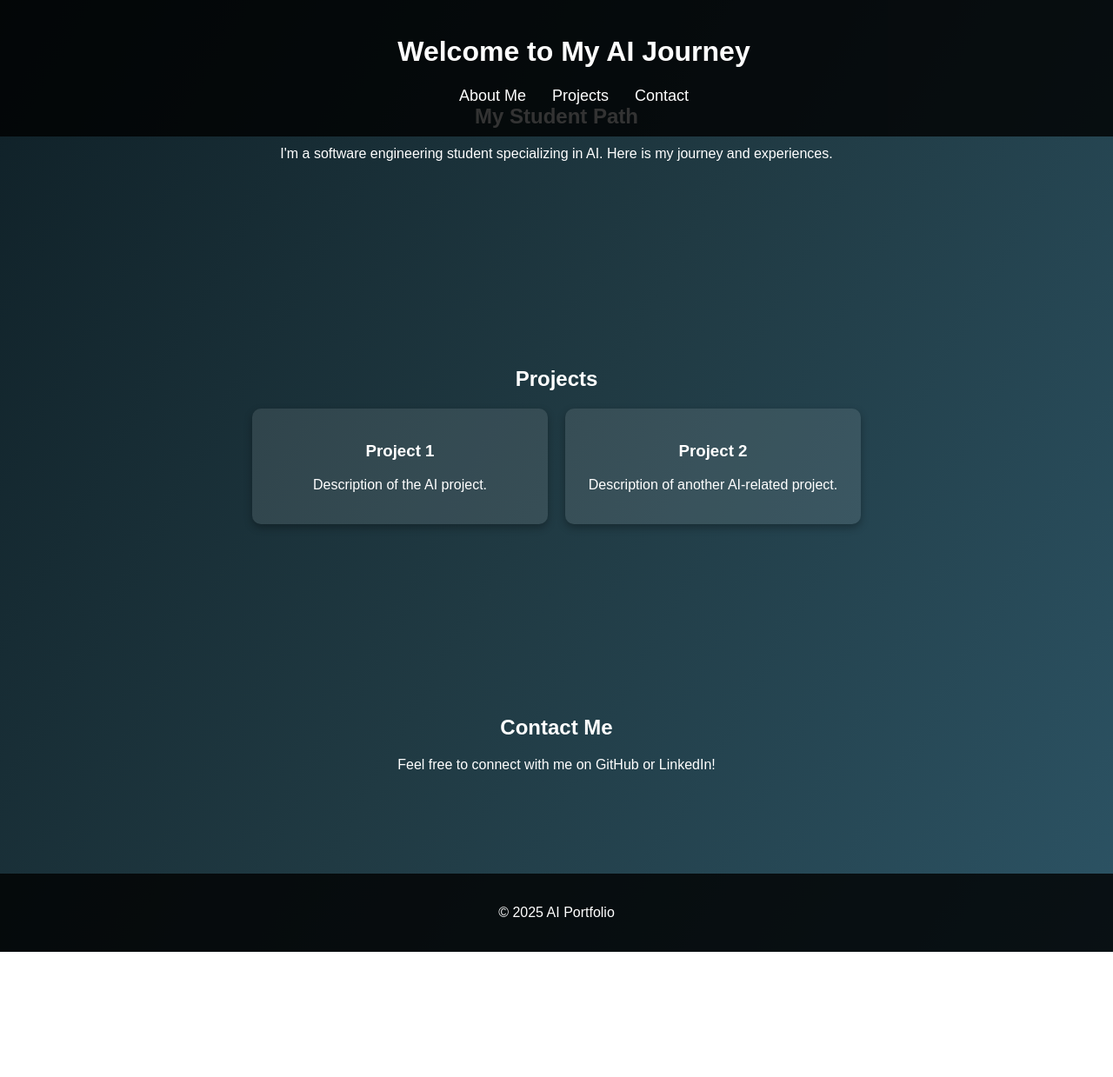
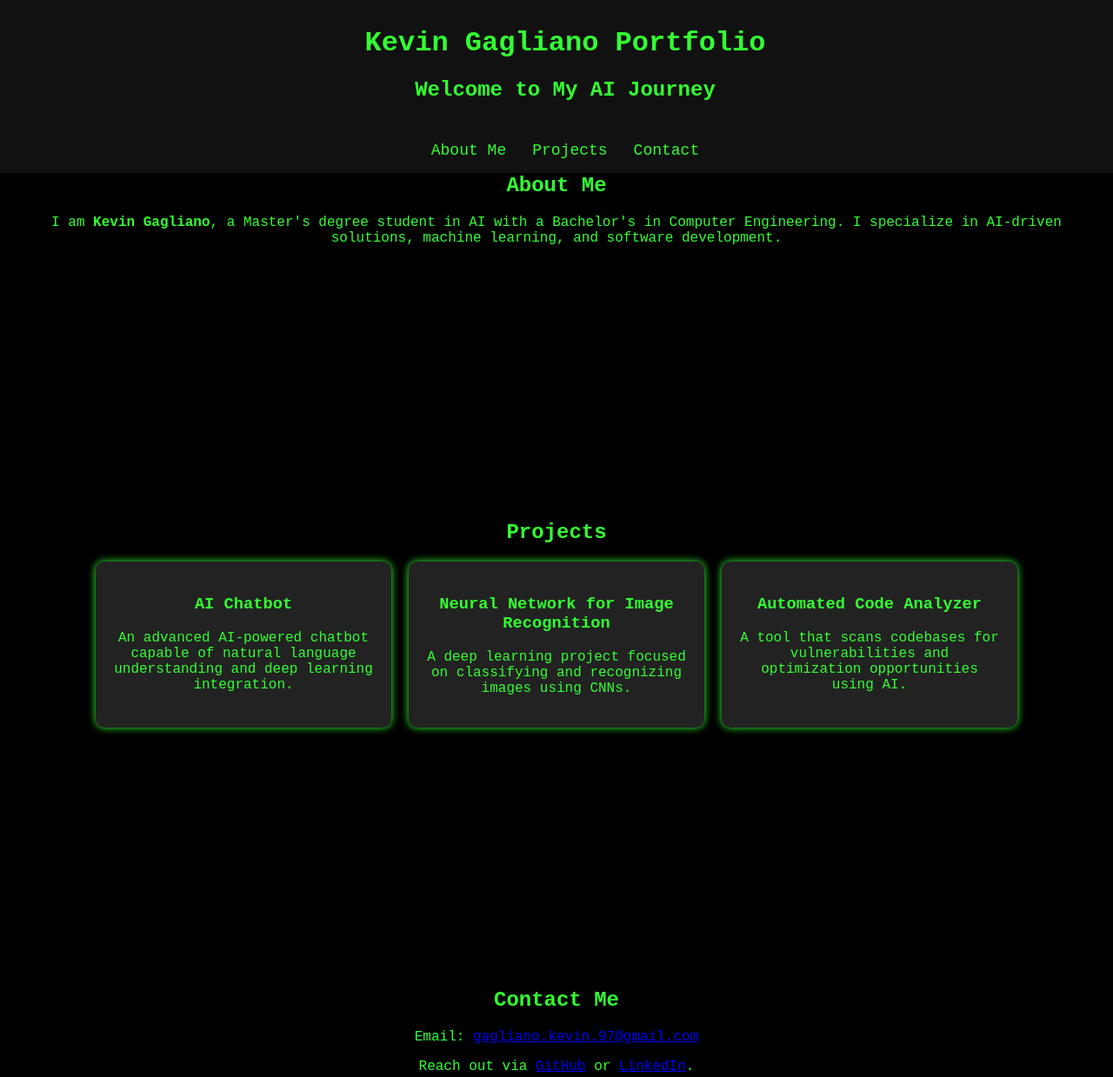
Before and after one commit to gagliano-kevin/gagliano-kevin.github.io, a plain HTML site: page index.html in a window 1280 px wide. Shown: the top 1239 px of the page at 87% size. Before the commit the page ends 1095 px from the top, so only its background shows below. Drawn offline with Linux system fonts and the light colour scheme.

Commit message:
css and js files

```diff
--- a/index.html
+++ b/index.html
@@ -1,67 +1,31 @@
+<!-- Created by Kevin Gagliano -->
 <!DOCTYPE html>
 <html lang="en">
 <head>
     <meta charset="UTF-8">
     <meta name="viewport" content="width=device-width, initial-scale=1.0">
-    <title>AI Portfolio</title>
+    <title>Kevin Gagliano - AI Portfolio</title>
     <link rel="stylesheet" href="styles.css">
+    <script defer src="script.js"></script>
     <style>
-        body {
-            font-family: 'Arial', sans-serif;
-            margin: 0;
-            padding: 0;
-            background: linear-gradient(120deg, #0f2027, #203a43, #2c5364);
-            color: white;
-            text-align: center;
-        }
-        header {
-            background: rgba(0, 0, 0, 0.8);
-            padding: 20px;
-            position: fixed;
+        /* Adding inline styles to ensure nav toggle works properly */
+        .nav-bar {
+            transform: translateY(-100%);
+            transition: transform 0.3s ease;
+            position: absolute;
+            top: 100%;
+            left: 0;
             width: 100%;
-            top: 0;
-            left: 0;
-            z-index: 1000;
-        }
-        nav ul {
-            list-style: none;
-            padding: 0;
-            display: flex;
-            justify-content: center;
-        }
-        nav ul li {
-            margin: 0 15px;
-        }
-        nav ul li a {
-            color: white;
-            text-decoration: none;
-            font-size: 18px;
-        }
-        section {
-            padding: 100px 20px;
-        }
-        .project-list {
-            display: flex;
-            justify-content: center;
-            gap: 20px;
-        }
-        .project {
-            background: rgba(255, 255, 255, 0.1);
-            padding: 20px;
-            border-radius: 10px;
-            width: 300px;
-            box-shadow: 0px 4px 10px rgba(0, 0, 0, 0.3);
-        }
-        footer {
-            padding: 20px;
-            background: rgba(0, 0, 0, 0.8);
+            background: #111;
+            z-index: 100;
         }
     </style>
 </head>
 <body>
     <header>
-        <h1>Welcome to My AI Journey</h1>
-        <nav>
+        <h1>Kevin Gagliano Portfolio</h1>
+        <h2>Welcome to My AI Journey</h2>
+        <nav class="nav-bar">
             <ul>
                 <li><a href="#about">About Me</a></li>
                 <li><a href="#projects">Projects</a></li>
@@ -71,31 +35,39 @@
     </header>
 
     <section id="about">
-        <h2>My Student Path</h2>
-        <p>I'm a software engineering student specializing in AI. Here is my journey and experiences.</p>
+        <h2>About Me</h2>
+        <p>I am <strong>Kevin Gagliano</strong>, a Master's degree student in AI with a Bachelor's in Computer Engineering. I specialize in AI-driven solutions, machine learning, and software development.</p>
     </section>
 
     <section id="projects">
         <h2>Projects</h2>
         <div class="project-list">
             <div class="project">
-                <h3>Project 1</h3>
-                <p>Description of the AI project.</p>
+                <h3>AI Chatbot</h3>
+                <p>An advanced AI-powered chatbot capable of natural language understanding and deep learning integration.</p>
             </div>
             <div class="project">
-                <h3>Project 2</h3>
-                <p>Description of another AI-related project.</p>
+                <h3>Neural Network for Image Recognition</h3>
+                <p>A deep learning project focused on classifying and recognizing images using CNNs.</p>
+            </div>
+            <div class="project">
+                <h3>Automated Code Analyzer</h3>
+                <p>A tool that scans codebases for vulnerabilities and optimization opportunities using AI.</p>
             </div>
         </div>
     </section>
 
     <section id="contact">
         <h2>Contact Me</h2>
-        <p>Feel free to connect with me on GitHub or LinkedIn!</p>
+        <div class contact-info>
+            <p>Email:
+                <a href="mailto:">gagliano.kevin.97@gmail.com</a>
+            </p>
+        <p>Reach out via <a href="https://github.com/gagliano-kevin">GitHub</a> or <a href="https://www.linkedin.com/in/kevin-gagliano-0703a12a3/">LinkedIn</a>.</p>
     </section>
 
     <footer>
-        <p>&copy; 2025 AI Portfolio</p>
+        <p>&copy; 2025 Kevin Gagliano - AI Portfolio</p>
     </footer>
 </body>
 </html>
--- /dev/null
+++ b/script.js
@@ -0,0 +1,36 @@
+// script.js - Dynamic AI Portfolio
+
+document.addEventListener("DOMContentLoaded", function() {
+    const header = document.querySelector("header");
+    const navBar = document.querySelector(".nav-bar");
+    const links = document.querySelectorAll("nav ul li a");
+
+    window.addEventListener("scroll", () => {
+        if (window.scrollY > 50) {
+            header.style.background = "#000";
+            header.style.boxShadow = "0px 0px 20px #33ff33";
+        } else {
+            header.style.background = "#111";
+            header.style.boxShadow = "0px 0px 10px #33ff33";
+        }
+    });
+
+    links.forEach(link => {
+        link.addEventListener("mouseover", () => {
+            link.style.textShadow = "0px 0px 15px #33ff33";
+        });
+        link.addEventListener("mouseleave", () => {
+            link.style.textShadow = "none";
+        });
+    });
+
+    header.addEventListener("mouseover", () => {
+        navBar.style.transform = "translateY(0)";
+    });
+
+    header.addEventListener("mouseleave", () => {
+        navBar.style.transform = "translateY(-400%)";
+    });
+
+    console.log("Welcome to Kevin Gagliano's AI Portfolio - Hacker Mode Active!");
+});
--- /dev/null
+++ b/styles.css
@@ -0,0 +1,74 @@
+/* styles.css - Hacker themed AI Portfolio */
+body {
+    font-family: 'Courier New', monospace;
+    margin: 0;
+    padding: 0;
+    background-color: black;
+    color: #33ff33;
+    text-align: center;
+}
+
+header {
+    background: #111;
+    padding: 10px;
+    position: fixed;
+    width: 100%;
+    top: 0;
+    left: 0;
+    z-index: 1000;
+    box-shadow: 0px 0px 10px #33ff33;
+}
+
+nav ul {
+    list-style: none;
+    padding: 0;
+    display: flex;
+    justify-content: center;
+}
+
+nav ul li {
+    margin: 0 15px;
+}
+
+nav ul li a {
+    color: #33ff33;
+    text-decoration: none;
+    font-size: 18px;
+    transition: 0.3s;
+}
+
+nav ul li a:hover {
+    text-shadow: 0px 0px 10px #33ff33;
+}
+
+section {
+    padding: 100px 20px;
+    margin-top: 80px;
+}
+
+.project-list {
+    display: flex;
+    flex-wrap: wrap;
+    justify-content: center;
+    gap: 20px;
+}
+
+.project {
+    background: #222;
+    padding: 20px;
+    border-radius: 10px;
+    width: 300px;
+    box-shadow: 0px 0px 10px #33ff33;
+    transition: transform 0.3s;
+}
+
+.project:hover {
+    transform: scale(1.05);
+}
+
+footer {
+    padding: 20px;
+    background: #111;
+    box-shadow: 0px 0px 10px #33ff33;
+    margin-top: 20px;
+}
```
